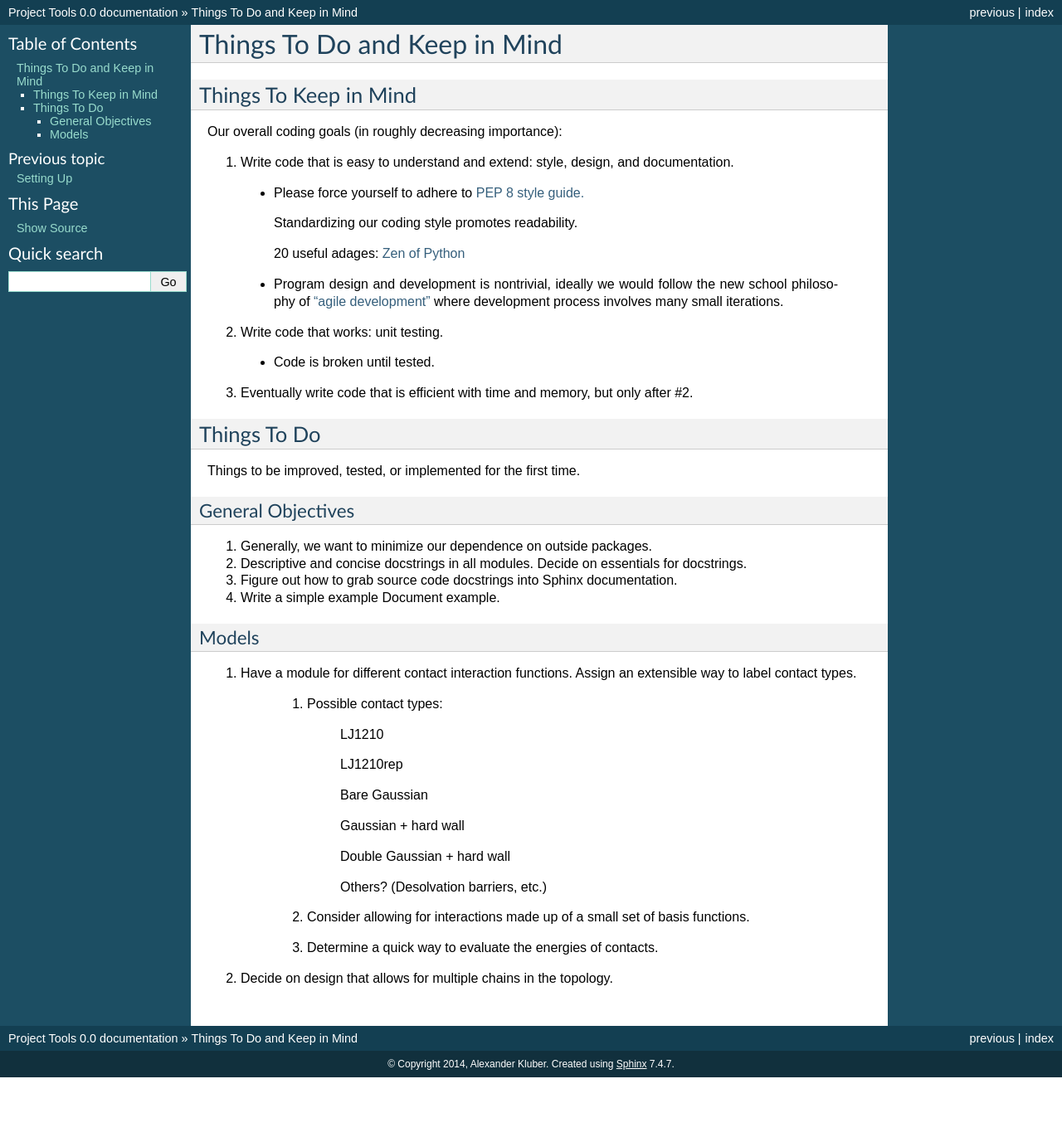
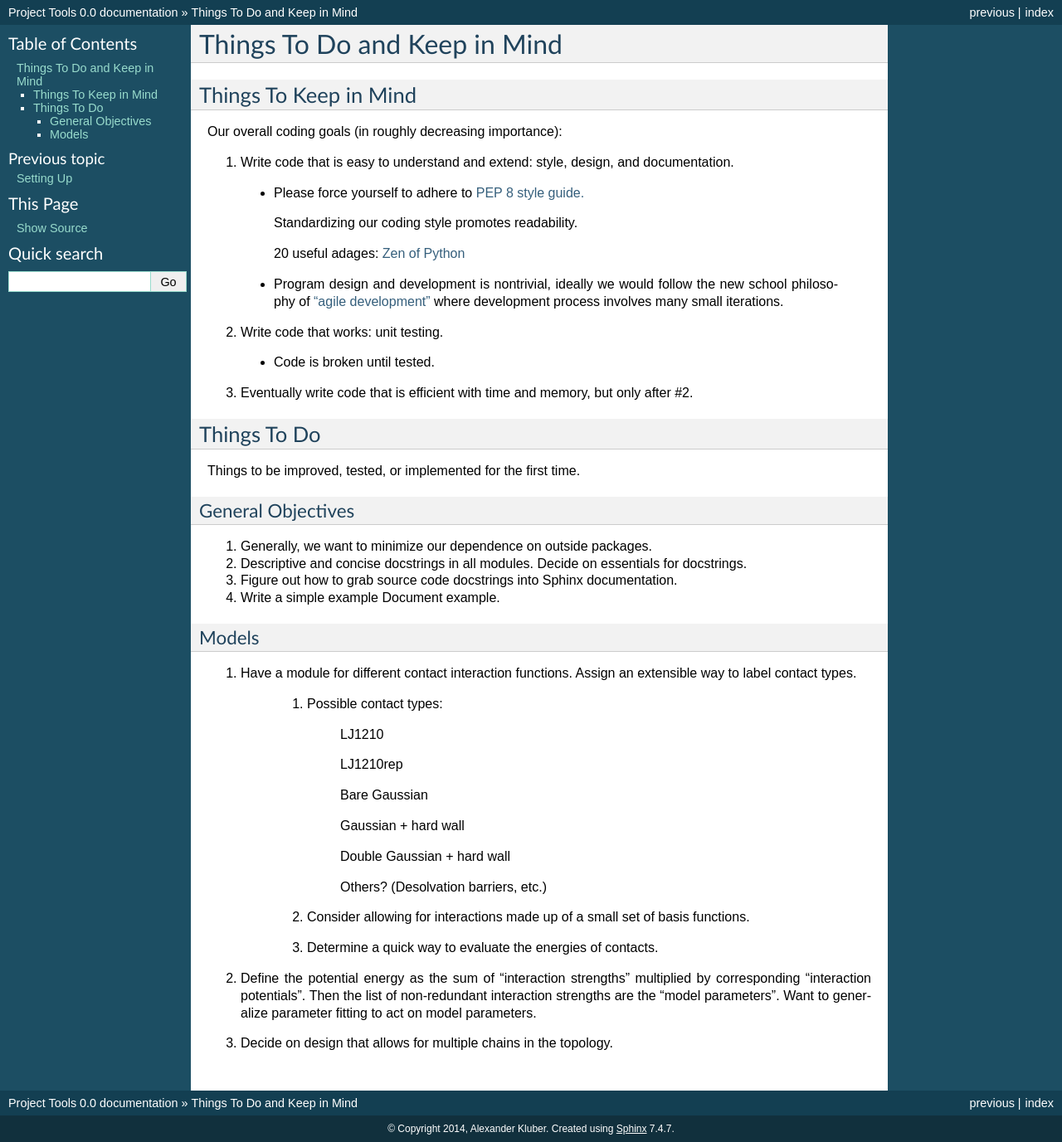
Before and after one commit to ajkluber/model_builder, a Sphinx documentation site: the page built from docs/things_to_do.rst, in a window 1280 px wide. Shown: the whole page at 83% size. Built offline with Sphinx 7.4.7, drawn with Linux system fonts in a browser that asks for light colours; before the commit the page ends 1299 px from its top, so only the background shows below that.

Commit message:
Update things_to_do.rst

```diff
--- a/docs/things_to_do.rst
+++ b/docs/things_to_do.rst
@@ -66,5 +66,9 @@ Models
        basis functions.
 
     3. Determine a quick way to evaluate the energies of contacts.
+2. Define the potential energy as the sum of "interaction strengths"
+   multiplied by corresponding "interaction potentials". Then the list
+   of non-redundant interaction strengths are the "model parameters".
+   Want to generalize parameter fitting to act on model parameters.
 
-2. Decide on design that allows for multiple chains in the topology.
+3. Decide on design that allows for multiple chains in the topology.
```
